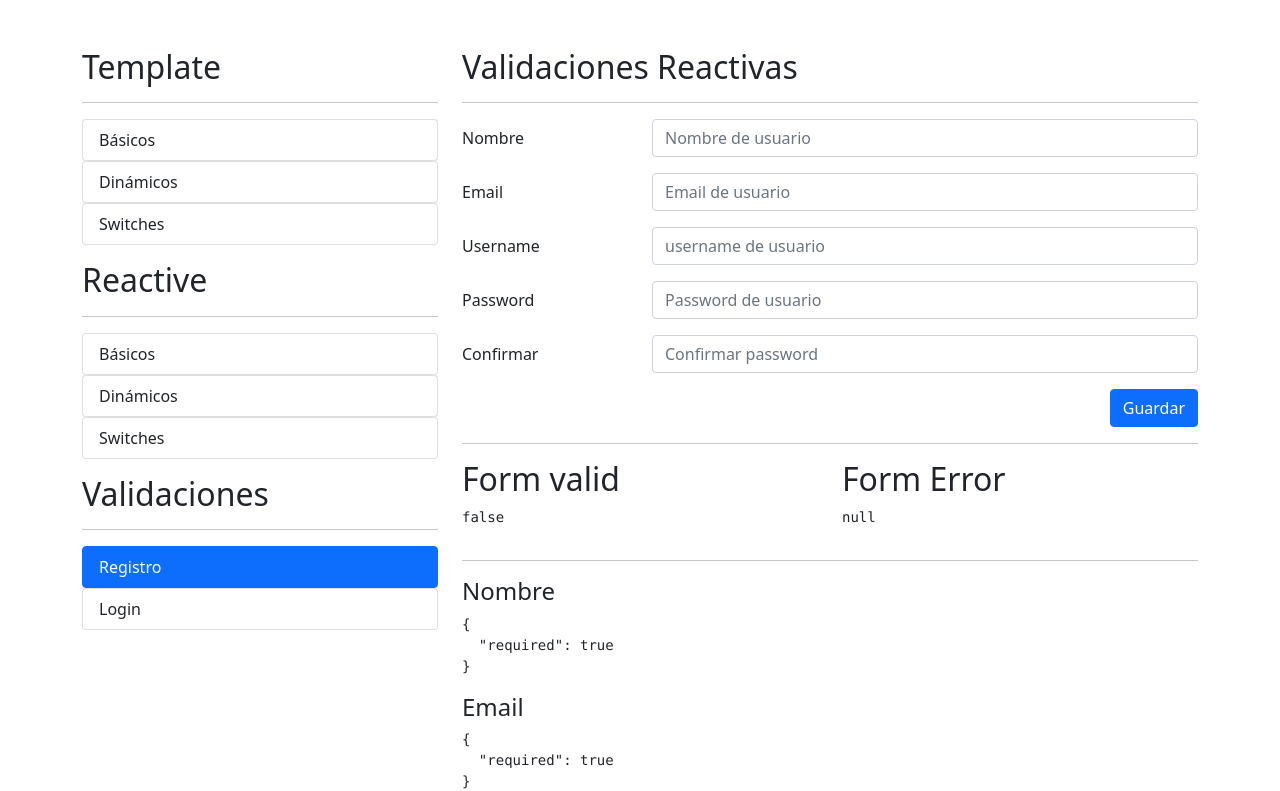
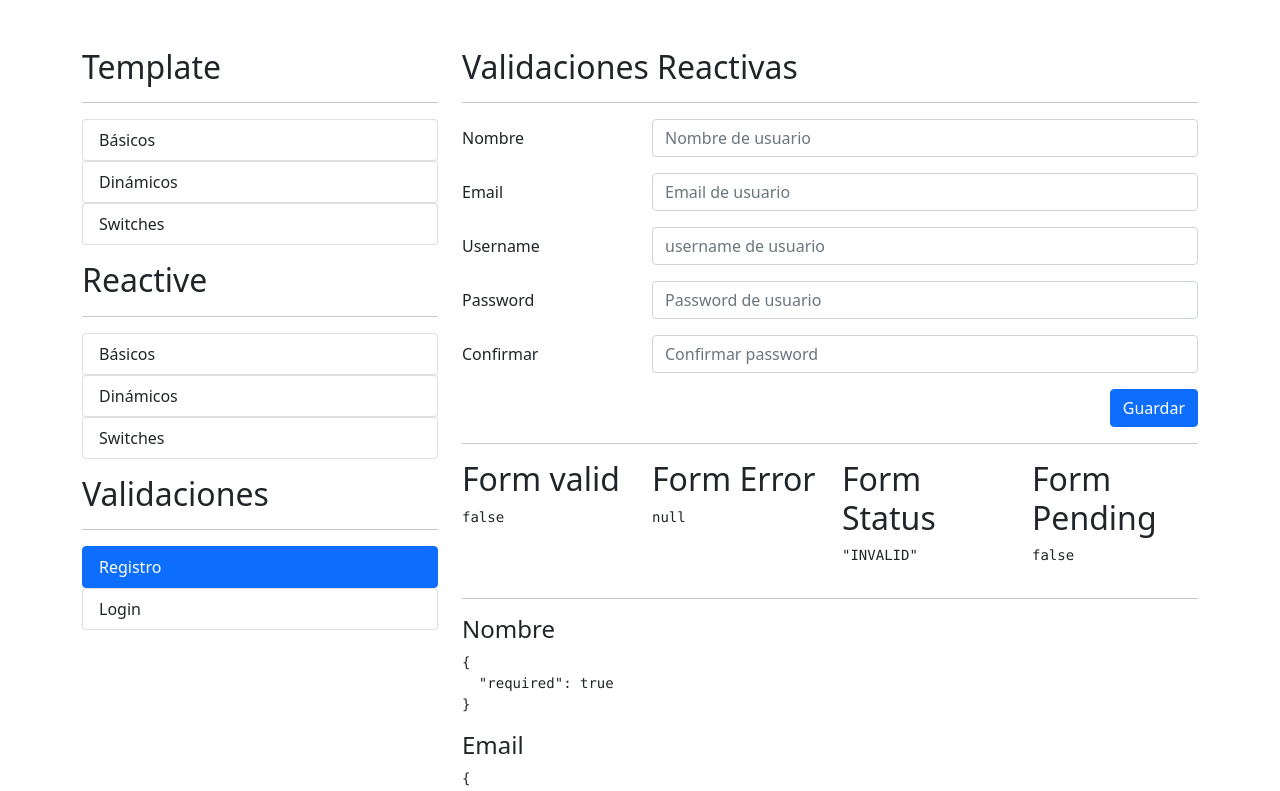
Before and after one commit to javicb/formulariosApp, an Angular app: page /auth/registro in a window 1280 px wide. Shown: the top 791 px of the page. Built offline with nearby package versions, Linux system fonts and the light colour scheme.

Commit message:
estado del formulario

```diff
--- a/src/app/auth/pages/registro/registro.component.html
+++ b/src/app/auth/pages/registro/registro.component.html
@@ -53,7 +53,7 @@
 
       <div class=" row">
         <div class="col">
-          <button type="submit" class="btn btn-primary float-end">Guardar</button>
+          <button type="submit" class="btn btn-primary float-end" [disabled]="miFormulario.pending">Guardar</button>
         </div>
       </div>
 
@@ -70,6 +70,14 @@
   <div class="col">
     <h2>Form Error</h2>
     <pre>{{miFormulario.errors | json}}</pre>
+  </div>
+  <div class="col">
+    <h2>Form Status</h2>
+    <pre>{{miFormulario.status | json}}</pre>
+  </div>
+  <div class="col">
+    <h2>Form Pending</h2>
+    <pre>{{miFormulario.pending | json}}</pre>
   </div>
 </div>
 <hr>
--- a/src/app/shared/validator/email-validator.service.ts
+++ b/src/app/shared/validator/email-validator.service.ts
@@ -2,7 +2,7 @@ import { HttpClient } from '@angular/common/http';
 import { Injectable } from '@angular/core';
 import { AbstractControl, AsyncValidator, ValidationErrors } from '@angular/forms';
 import { Observable } from 'rxjs';
-import { map } from 'rxjs/operators';
+import { delay, map } from 'rxjs/operators';
 
 @Injectable({
   providedIn: 'root'
@@ -14,9 +14,9 @@ export class EmailValidatorService implements AsyncValidator {
   validate(control: AbstractControl): Observable<ValidationErrors | null> {
 
     const email = control.value;
-    console.log(email);
     return this.http.get<any[]>(`http://localhost:3000/usuarios?q=${email}`)
       .pipe(
+        delay(3000),
         map(resp => {
           return (resp.length === 0)
             ? null
```
